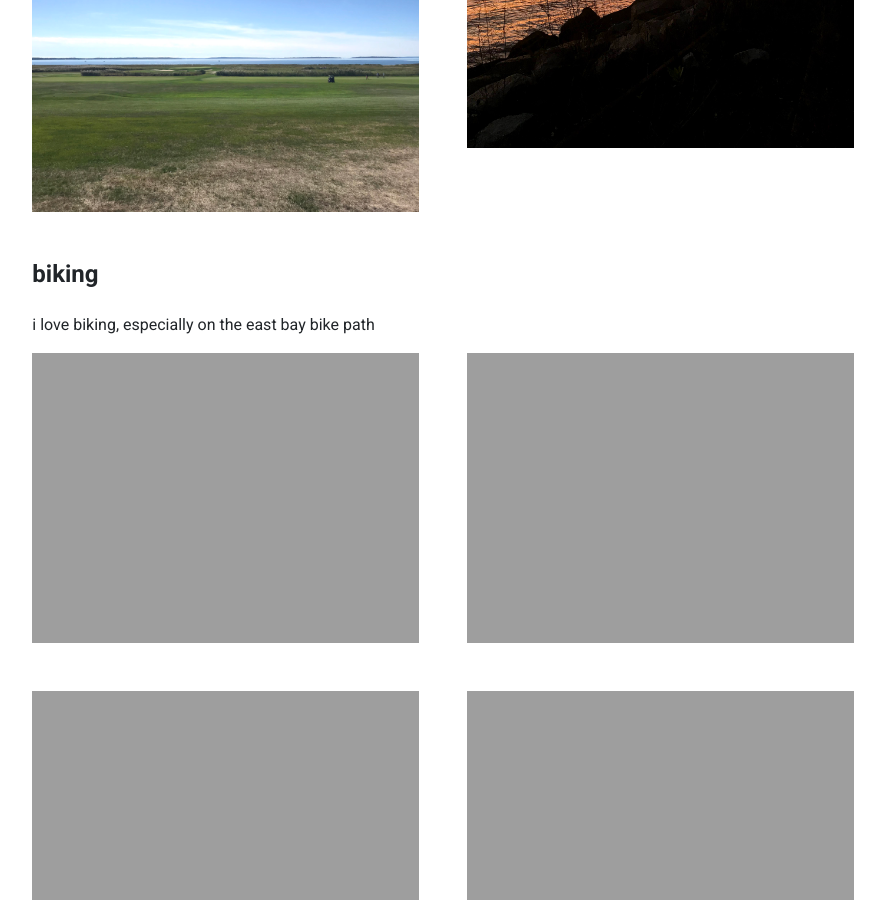
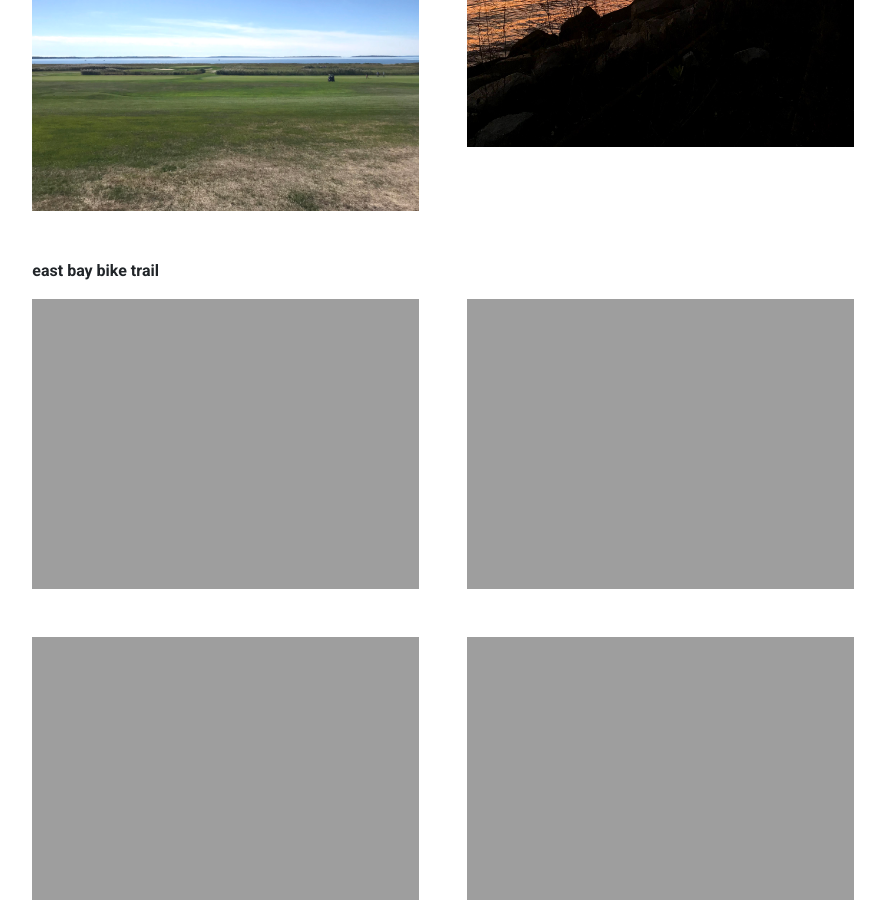
Before and after one commit to haleyk/haleyk.github.io, a Jekyll site: the page built from other.md, in a window 1280 px wide and 900 px high, scrolled down 3944 px. Shown: the whole window, without its empty margins (197-1082 px from the left). Built offline with Jekyll 4.4.1, drawn with Linux system fonts in a browser that asks for light colours.

Commit message:
other page done

```diff
--- a/_layouts/other.html
+++ b/_layouts/other.html
@@ -4,7 +4,7 @@
 
 {{ content }}
 
-<h3 class="fw-bold border-bottom pb-3 mb-5">life outside the lab</h3>
+<h3 class="fw-bold pb-3 mb-5">life outside the lab</h3>
 
 
 <h4 class="fw-bold pb-3">recent reading</h4>
@@ -91,9 +91,7 @@
   <div class="col-md-6"><img src="{{ site.github.url }}/assets/img/sky2.jpg" alt="contact" width="100%"> <img src="{{ site.github.url }}/assets/img/sky3.jpg" alt="contact" width="100%"> </div>
   <div class="col-md-6"><img src="{{ site.github.url }}/assets/img/sky1.jpg" alt="contact" width="100%"></div>
 </div>
-
-<h4 class="fw-bold pb-3">biking</h4>
-<p>i love biking, especially on the east bay bike path</p>
+<p><b>east bay bike trail</b></p>
 <div class="row g-5 mb-5">
   <div class="col-md-6"><img src="{{ site.github.url }}/assets/img/bike1.jpg" alt="contact" width="100%"></div>
   <div class="col-md-6"><img src="{{ site.github.url }}/assets/img/bike2.jpg" alt="contact" width="100%"></div>
```
